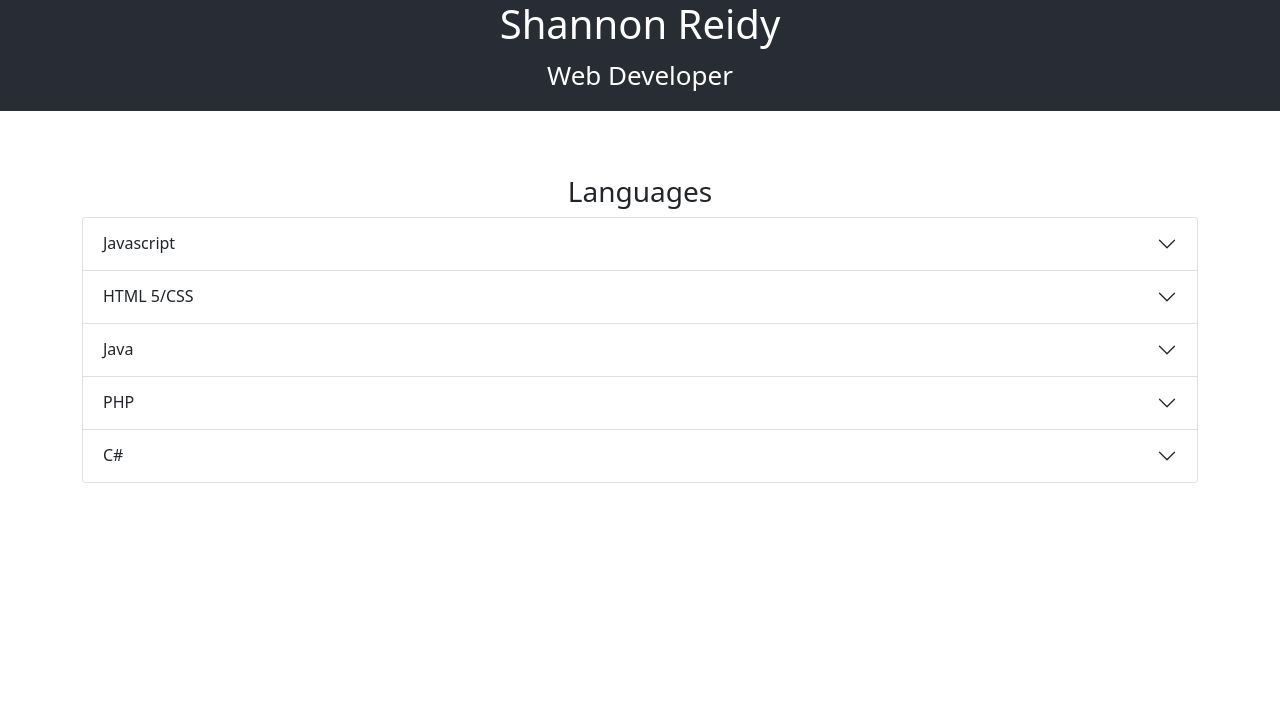
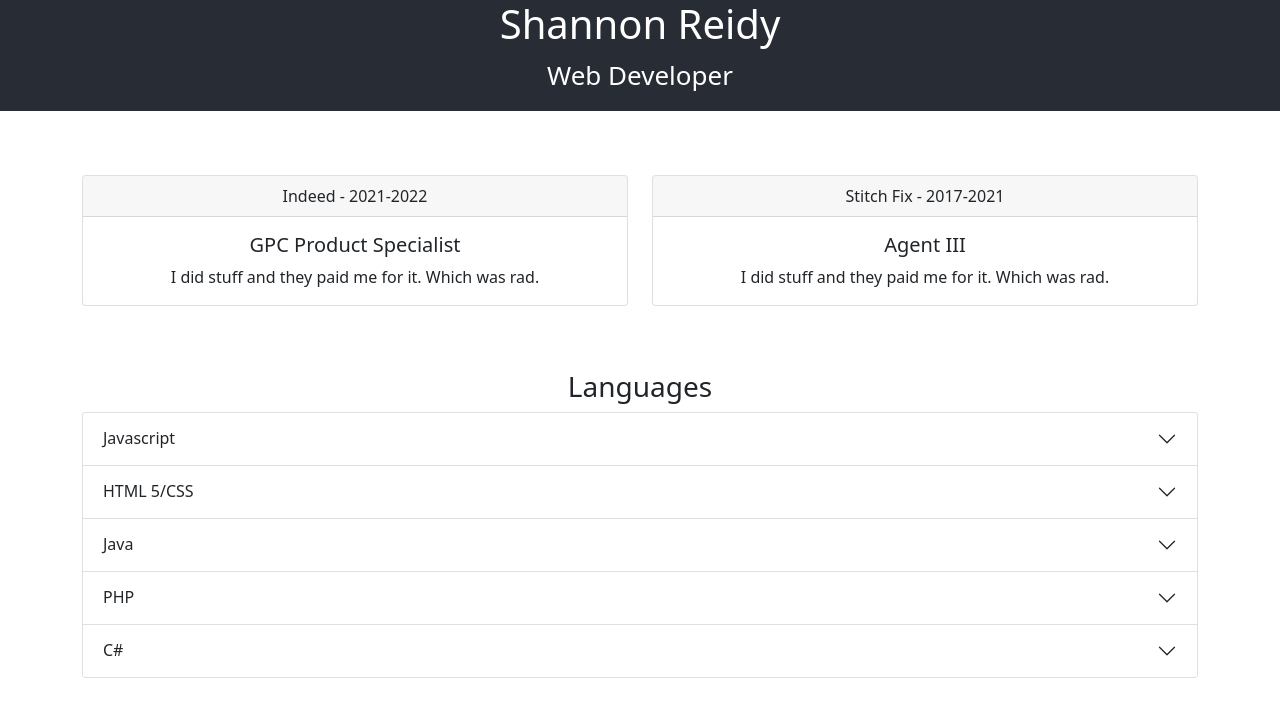
Before and after one commit to FlanaganReidy/FlanaganReidy.github.io, a React (Create React App) app: page / in a window 1280 px wide. Shown: the top 714 px of the page. Built offline with nearby package versions, Linux system fonts and the light colour scheme.

Commit message:
work history started

```diff
--- a/src/App.js
+++ b/src/App.js
@@ -1,11 +1,13 @@
 import './App.css';
 import Header from './Header.js';
 import Skills from './Skills.js';
+import Work from './Work.js';
 
 function App() {
   return (
     <div className="App">
       <Header />
+      <Work />
       <Skills />
     </div>
   );
--- a/src/Skills.js
+++ b/src/Skills.js
@@ -3,7 +3,6 @@ import Container from 'react-bootstrap/Container'
 import React from 'react';
 import Accordion from 'react-bootstrap/Accordion'
 function Skills(){
-
     return(
         <Container className="workContainer">
             <h3>Languages</h3>
--- /dev/null
+++ b/src/Work.js
@@ -0,0 +1,32 @@
+import { Container, Row, Col } from 'react-bootstrap';
+import Card from 'react-bootstrap/Card';
+function Work (){
+    return (
+        <Container className = 'workContainer'>
+        <Row>
+            <Col>
+            <Card>
+                <Card.Header>Indeed - 2021-2022</Card.Header>
+                <Card.Body>
+                    <Card.Title>GPC Product Specialist</Card.Title>
+                    <Card.Text>
+                        I did stuff and they paid me for it. Which was rad.
+                    </Card.Text>
+                </Card.Body>
+            </Card>
+            </Col>
+            <Col><Card>
+                <Card.Header>Stitch Fix - 2017-2021</Card.Header>
+                <Card.Body>
+                    <Card.Title>Agent III</Card.Title>
+                    <Card.Text>
+                        I did stuff and they paid me for it. Which was rad.
+                    </Card.Text>
+                </Card.Body>
+            </Card>
+            </Col>
+        </Row>
+        </Container>
+    );
+}
+export default Work;
```
